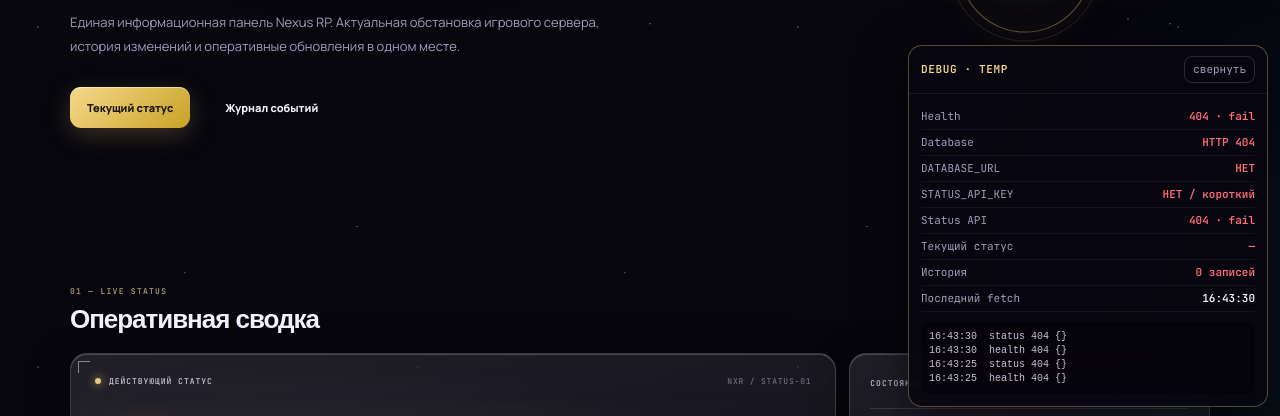
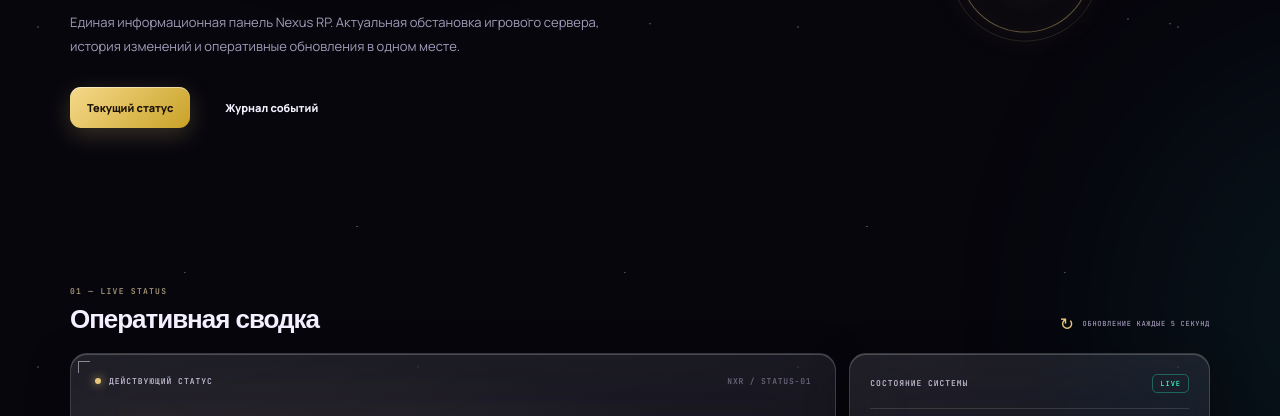
Before and after one commit to med1aprod/nexus-rp-alerts, a website: page public/index.html in a window 1280 px wide. Shown: the part 381-797 px from the top of the page. Drawn offline with Linux system fonts and the light colour scheme; no server answers; a web font is replaced by a local one.

Commit message:
remove TEMP debug panel from UI

```diff
--- a/public/index.html
+++ b/public/index.html
@@ -11,7 +11,6 @@
   <link rel="preconnect" href="https://fonts.gstatic.com" crossorigin>
   <link href="https://fonts.googleapis.com/css2?family=Unbounded:wght@500;600;700;800&family=Manrope:wght@400;500;600;700;800&family=JetBrains+Mono:wght@400;500;600&display=swap" rel="stylesheet">
   <link rel="stylesheet" href="/styles.css">
-  <link rel="stylesheet" href="/debug.css">
   <script defer src="/app.js"></script>
 </head>
 <body>
@@ -123,24 +122,5 @@
     <span class="footer-live"><i></i> STATUS CENTER</span>
   </footer>
   <div class="toast" id="toast" role="status" aria-live="polite"></div>
-
-  <!-- TEMP: diagnostic panel — remove later -->
-  <aside class="debug-panel" id="debugPanel" aria-label="Временная диагностика">
-    <div class="debug-head">
-      <strong>DEBUG · TEMP</strong>
-      <button type="button" id="debugToggle" class="debug-toggle">свернуть</button>
-    </div>
-    <div class="debug-body" id="debugBody">
-      <div class="debug-row"><span>Health</span><b id="dbgHealth">—</b></div>
-      <div class="debug-row"><span>Database</span><b id="dbgDb">—</b></div>
-      <div class="debug-row"><span>DATABASE_URL</span><b id="dbgDbUrl">—</b></div>
-      <div class="debug-row"><span>STATUS_API_KEY</span><b id="dbgKey">—</b></div>
-      <div class="debug-row"><span>Status API</span><b id="dbgStatus">—</b></div>
-      <div class="debug-row"><span>Текущий статус</span><b id="dbgCurrent">—</b></div>
-      <div class="debug-row"><span>История</span><b id="dbgHistory">—</b></div>
-      <div class="debug-row"><span>Последний fetch</span><b id="dbgFetch">—</b></div>
-      <pre class="debug-log" id="dbgLog">ожидание…</pre>
-    </div>
-  </aside>
 </body>
 </html>
```
